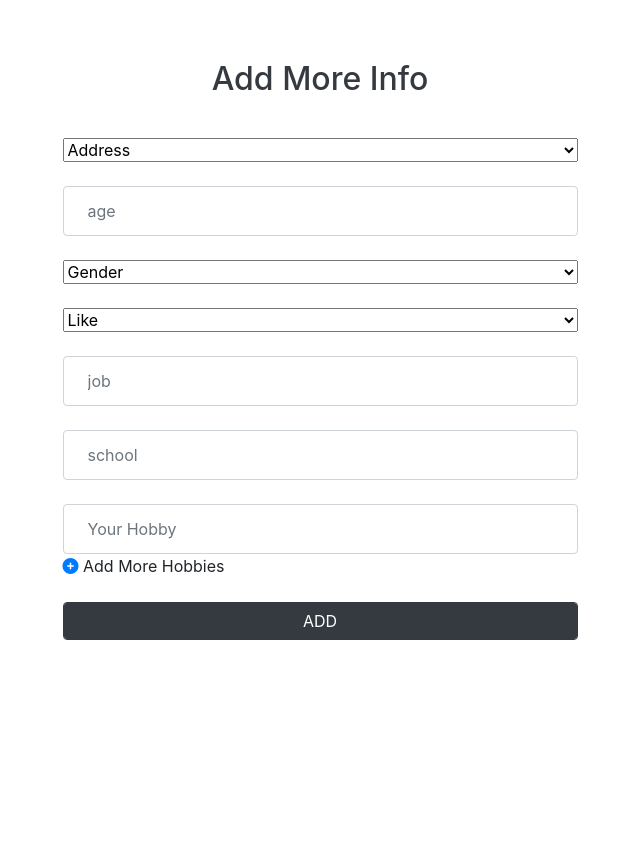
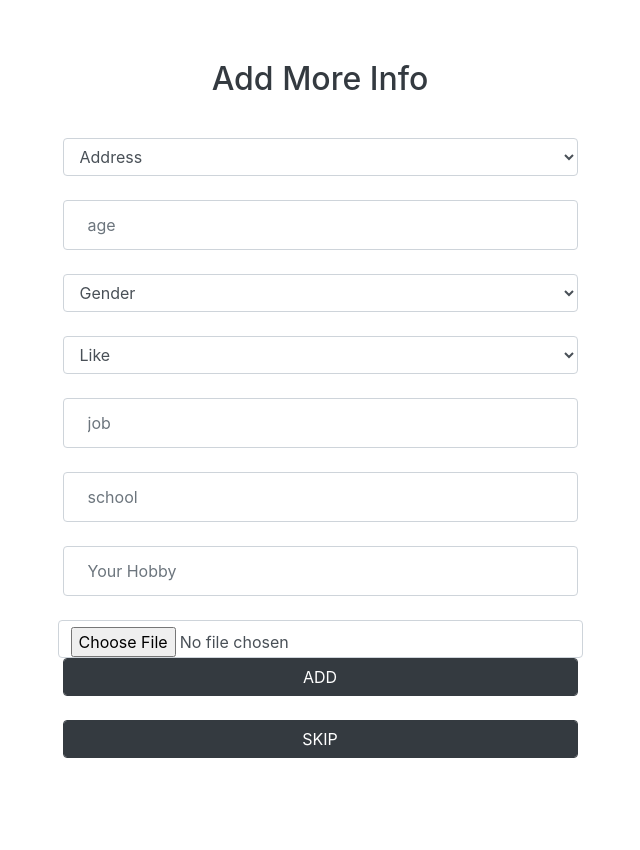
Before and after one commit to hiroki2222/hiroki_portfolio, a PHP site: page /addMoreInfo.php in a window 1280 px wide. Shown: the whole page, without its empty margins (320-960 px from the left). Before the commit the page ends 640 px from the top, so only its background shows below. Run offline with PHP 8.4, Linux system fonts and the light colour scheme; some libraries are stand-ins or nearby versions.

Commit message:
finding out(remembering)  how to upload an image

```diff
--- a/Blueprint.txt
+++ b/Blueprint.txt
@@ -17,10 +17,11 @@ Database(portfolio)
   - accounts (account_id/username/email/password)
   - user (user_id/username/address/age/gender/like/job/school/hobby1/hobby2/hobby3/user_image1/user_image2/user_image3)
   - deletedAccount (deleted_account_id/email)
+  - likes (sent_user_id/received_user_id)
 
 Function
  - can't make an account if you already used the same email address
- - can't make an account if your email is on the deletedAccount table
+ - (can't make an account if your email is on the deletedAccount table)
  - like
    - if you like him/her and the one like you too it will be a match
    - the maximum number of likes is 10 a day
--- a/action/userAction.php
+++ b/action/userAction.php
@@ -11,41 +11,55 @@
         if($check == TRUE){
             // echo $check;
             echo "That email is already taken...";
-        //     $_SESSION['duplicate_error'] == TRUE;
+            // $_SESSION['duplicate_error'] == TRUE;
         }elseif($check == FALSE){
-            echo "ACCOUNT CREATED";
-            // $user->createAccount($username,$email,$password);
+            // echo "ACCOUNT CREATED";
+            $user->createAccount($username,$email,$password);
+        }
+    }
+    elseif(isset($_POST['add'])){
+        $address = $_POST['address'];
+        $age = $_POST['age'];
+        $gender = $_POST['gender'];
+        $likeGender = $_POST['like'];
+        $job = $_POST['job'];
+        $school = $_POST['school'];
+        $hobby = $_POST['hobby'];
+        $pic = $_POST['pic'];
+        $userID = $_GET['user_id'];
+        $user->addDetails($address,$age,$gender,$likeGender,$job,$school,$hobby,$userID);
+
+        // $pic = $_FILES['pic']['name'];
+
+        // $target_dir = "../upload/";
+        // $target_file = $target_dir . basename($_FILES["pic"]["name"]);
+
+        // $result = $user->uploadPhoto($pic);
+
+        // if($result == 1){
+        //     move_uploaded_file($_FILES['pic']['tmp_name'],$target_file);
+        // }else{
+        //     echo 'Error';
+        // }
+    }
+    elseif(isset($_POST['skip'])){
+        $user->skipDetails();
+    }
+    elseif(isset($_POST['login'])){
+        $email = $_POST['email'];
+        $password = md5($_POST['password']);
+
+        $login = $user->login($email,$password);
+        if ($login) {
+            $_SESSION['account_id'] = $login['id'];
+            if ($login['status'] == 'A') {
+                header('Location: ../views/adminTop.php');
+            } else {
+                header('Location: ../views/dashboard.php');
+            }
+        } else {
+            echo "Incorrect Email and Password";
         }
     }
 
-    // if(isset($_POST['register'])){
-    //     $username = $_POST['username'];
-    //     $email = $_POST['email'];
-    //     $password = md5($_POST['password']);
-
-    //     // $createAccount = $user->createAccount($email,$password);
-    //     if($createAccount == 'f'){
-    //         echo 'account exist';
-    //         // $_SESSION['duplicate_error'] == TRUE;
-    //     }else{
-    //         // echo 'account doesnt exist';
-    //         $user->createAccount($email,$password);
-    //     }
-    // }
-    elseif(isset($_POST['login'])){
-        $username = $_POST['username'];
-        $password = md5($_POST['password']);
-
-        $login = $user->login($username,$password);
-        if ($login) {
-            $_SESSION['user_id'] = $login['id'];
-            if ($login['status'] == 'A') {
-                header('Location: ../views/adminTop.php');
-            } else {
-                header('Location: ../views/userTop.php');
-            }
-        } else {
-            echo "Incorrect Username and Password";
-        }
-    }
 ?>
--- a/class/User.php
+++ b/class/User.php
@@ -18,38 +18,36 @@
             }
         }
         public function createAccount($username,$email,$password){
-                $createAccount = "INSERT INTO accounts(username,email,password)VALUES('$username','$email','$password')";
+                $createAccount = "INSERT INTO accounts(email,password)VALUES('$email','$password')";
                 $createUser = "INSERT INTO users(username)VALUES('$username')";
                 $newAccount = $this->conn->query($createAccount);
                 $newUser = $this->conn->query($createUser);
                 if($newAccount == FALSE || $newUser == FALSE){
                     die('CANNOT ADD USER: '.$this->conn->error);
                 }else{
-                    header("location:../views/addMoreInfo.php");
+                    $sql = "SELECT LAST_INSERT_ID()";
+                    $result = $this->conn->query($sql);
+                    $userIDArray = $result->fetch_assoc();
+                    // print_r($userIDArray);
+                    $userID = $userIDArray['LAST_INSERT_ID()'];
+                    header("location:../views/addMoreInfo.php?user_id=$userID");
                 }
             }
-        // public function createAccount($email,$password){
-        //     $createAccount = "INSERT INTO accounts(email,password)VALUES('$email','$password')";
-        //     $createUser = "INSERT INTO users";
 
+        public function addDetails($address,$age,$gender,$likeGender,$job,$school,$hobby,$userID){
+            $sql = "UPDATE users SET address = '$address', age ='$age',gender = '$gender', like_gender='$likeGender', job = '$job', school = '$school', hobby = '$hobby' WHERE user_id = '$userID'";
+            $result = $this->conn->query($sql);
+            if($result == FALSE){
+                die('CANNOT ADD INFO: '.$this->conn->error);
+            }else{
+                header('Location:../views/login.php');
+                return TRUE;
+            }
+        }
 
-
-        //     //to do - make it can't create account if the same email address is already registered
-        //     if($resultOfCheck->num_rows > 0){
-        //         // return 'alreadyExisted';
-        //         return 'f';
-        //     }else{
-        //         $newAccount = $this->conn->query($createAccount);
-        //         $newUser = $this->conn->query($createUser);
-
-        //         if($newAccount == FALSE || $newUser == FALSE){
-        //             die('CANNOT ADD USER: '.$this->conn->error);
-        //         }else{
-        //             header("location:../views/login.php");
-        //         }
-        //         // return 't';
-        //     }
-        // }
+        public function skipDetails(){
+            header ('Location:../views/login.php');
+        }
 
         public function login($email, $password){
             $sqlResult = $this->conn->prepare('SELECT * FROM accounts WHERE email =? AND password=?');
@@ -64,5 +62,21 @@
                 return false;
             }
         }
+
+        public function showPic(){
+
+        }
+
+        // public function uploadPhoto($pic){
+        //     $sql = "UPDATE users SET user_image1 = '$pic'";
+        //     $result = $this->conn->query($sql);
+
+        //     if($result){
+        //         return 1;
+        //     }else{
+        //         echo "NOT SAVED ".$this->conn->error;
+        //         return 0;
+        //     }
+        // }
     }
 ?>
--- a/views/addMoreInfo.php
+++ b/views/addMoreInfo.php
@@ -1,3 +1,6 @@
+<?php
+    include '../action/userAction.php';
+?>
 <!doctype html>
 <html lang="en">
   <head>
@@ -5,7 +8,7 @@
     <!-- Required meta tags -->
     <meta charset="utf-8">
     <meta name="viewport" content="width=device-width, initial-scale=1, shrink-to-fit=no">
-    <script src="https://kit.fontawesome.com/eb83b1af77.js" crossorigin="anonymous"></script>
+    <!-- <script src="https://kit.fontawesome.com/eb83b1af77.js" crossorigin="anonymous"></script> -->
 
     <!-- Bootstrap CSS -->
     <link rel="stylesheet" href="https://stackpath.bootstrapcdn.com/bootstrap/4.3.1/css/bootstrap.min.css" integrity="sha384-ggOyR0iXCbMQv3Xipma34MD+dH/1fQ784/j6cY/iJTQUOhcWr7x9JvoRxT2MZw1T" crossorigin="anonymous">
@@ -17,31 +20,30 @@
                   <h2 class="text-center">Add More Info</h2>
               </div>
               <div class="card-body">
-                  <form action="../action/userAction.php" method="post">
+                  <form action="" method="post">
                       <div class="form-row">
                             <div class="form-group col-md-12 mb-4">
-                                <select name="address" id="address" class="w-100">
+                                <select name="address" id="address" class="w-100 form-control">
                                     <option value="" selected disabled  class="form-control">Address</option>
-                                    <option value="male">Japan</option>
-                                    <option value="male">Overseas</option>
+                                    <option value="japan">Japan</option>
+                                    <option value="overseas">Overseas</option>
                                 </select>
                             </div>
                             <div class="form-group col-md-12 mb-4">
                               <input type="number" name="age" id="age" class="p-4 form-control" placeholder="age">
                             </div>
                             <div class="form-group col-md-12 mb-4">
-                                <select name="gender" id="" class="w-100">
+                                <select name="gender" id="" class="w-100 form-control">
                                     <option value="" selected disabled  class="form-control">Gender</option>
                                     <option value="male">Male</option>
-                                    <option value="male">Female</option>
-                                    <option value="male">Others</option>
+                                    <option value="female">Female</option>
                                 </select>
                             </div>
                             <div class="form-group col-md-12 mb-4">
-                                <select name="like" id="" class="w-100">
+                                <select name="like" id="" class="w-100 form-control">
                                     <option value="" selected disabled  class="form-control">Like</option>
                                     <option value="male">Male</option>
-                                    <option value="male">Female</option>
+                                    <option value="female">Female</option>
                                 </select>
                             </div>
                             <div class="form-group col-md-12 mb-4">
@@ -51,20 +53,19 @@
                               <input type="text" name="school" id="school" class="p-4 form-control" placeholder="school">
                             </div>
                             <div class="form-group col-md-12 mb-4">
-                              <input type="text" name="username" id="" class="p-4 form-control" placeholder="Your Hobby">
-                              <a data-toggle="collapse" href="#oneMoreHobby" aria-expanded="false" aria-controls="oneMoreHobby">
+                              <input type="text" name="hobby" id="" class="p-4 form-control" placeholder="Your Hobby">
+                              <!-- <a data-toggle="collapse" href="#oneMoreHobby" aria-expanded="false" aria-controls="oneMoreHobby">
                               <i class="fas fa-plus-circle"></i>
                             </a>Add More Hobbies
+                            </div> -->
                             </div>
                         <br>
-                        <div class="form-group col-md-12 mb-4 collapse" class="" id="oneMoreHobby">
-                              <input type="text" name="one_more_hobby" id="" class="p-4 form-control" placeholder="Your Hobby">
-                        </div>
-                        <div class="form-group col-md-12 mb-4 collapse" class="" id="">
-                          <input type="file" name="image" size="35">
+                        <input type="file" name="pic" id="" class="form-control">
+                        <div class="form-group col-md-12 mb-4">
+                              <button type="submit" class="btn btn-dark form-control text-uppercase" name="add">Add</button>
                         </div>
                         <div class="form-group col-md-12 mb-4">
-                              <button type="submit" class="btn btn-dark form-control text-uppercase" name="login">Add</button>
+                              <button type="submit" class="btn btn-dark form-control text-uppercase" name="skip">Skip</button>
                         </div>
                       </div>
                   </form>
--- a/views/login.php
+++ b/views/login.php
@@ -19,7 +19,7 @@
                   <form action="../action/userAction.php" method="post">
                       <div class="form-row">
                           <div class="form-group col-md-12 mb-4">
-                              <input type="text" name="username" id="" class="p-4 form-control" placeholder="USERNAME">
+                              <input type="text" name="email" id="" class="p-4 form-control" placeholder="Email">
                           </div>
                           <div class="form-group col-md-12 mb-4">
                               <input type="password" name="password" id="" class="p-4 form-control" placeholder="PASSWORD">
--- a/views/registration.php
+++ b/views/registration.php
@@ -29,8 +29,8 @@
                       <label for="email">Email</label>
                       <input type="text" name="email" id="email" class="form-control" placeholder="Enter Email" required>
                         <?php
-                            // if($_SESSION['duplicate']): ?>
-                        <!-- <p>the email address already exists</p> -->
+                        //  if($_SESSION['duplicate_error'] == TRUE): ?>
+                        <!-- // <p>the email address already exists</p> -->
                         <?php
                             // endif;
                         ?>
```
Also changed, not shown: views/dashboard.php (+37 -2 lines), upload/ninja.png (added), views/seeAllMatches.php (added).
